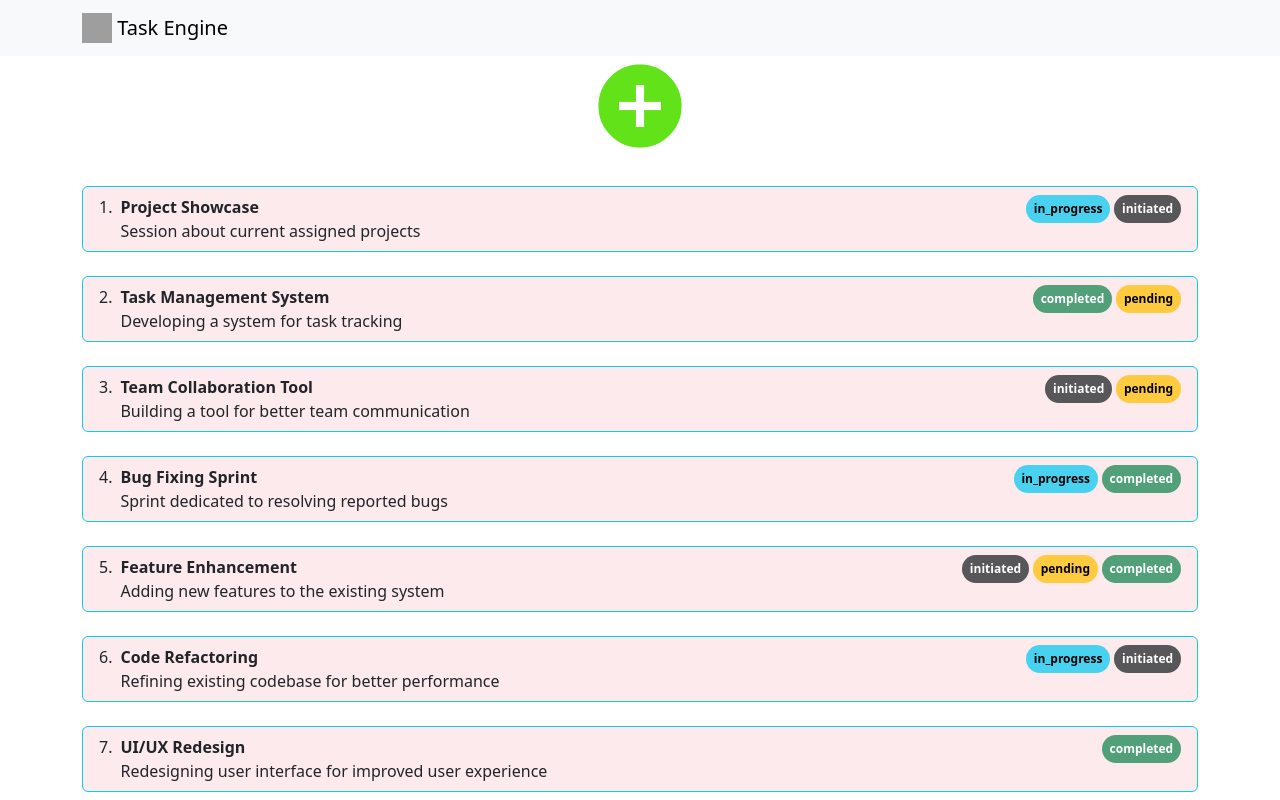
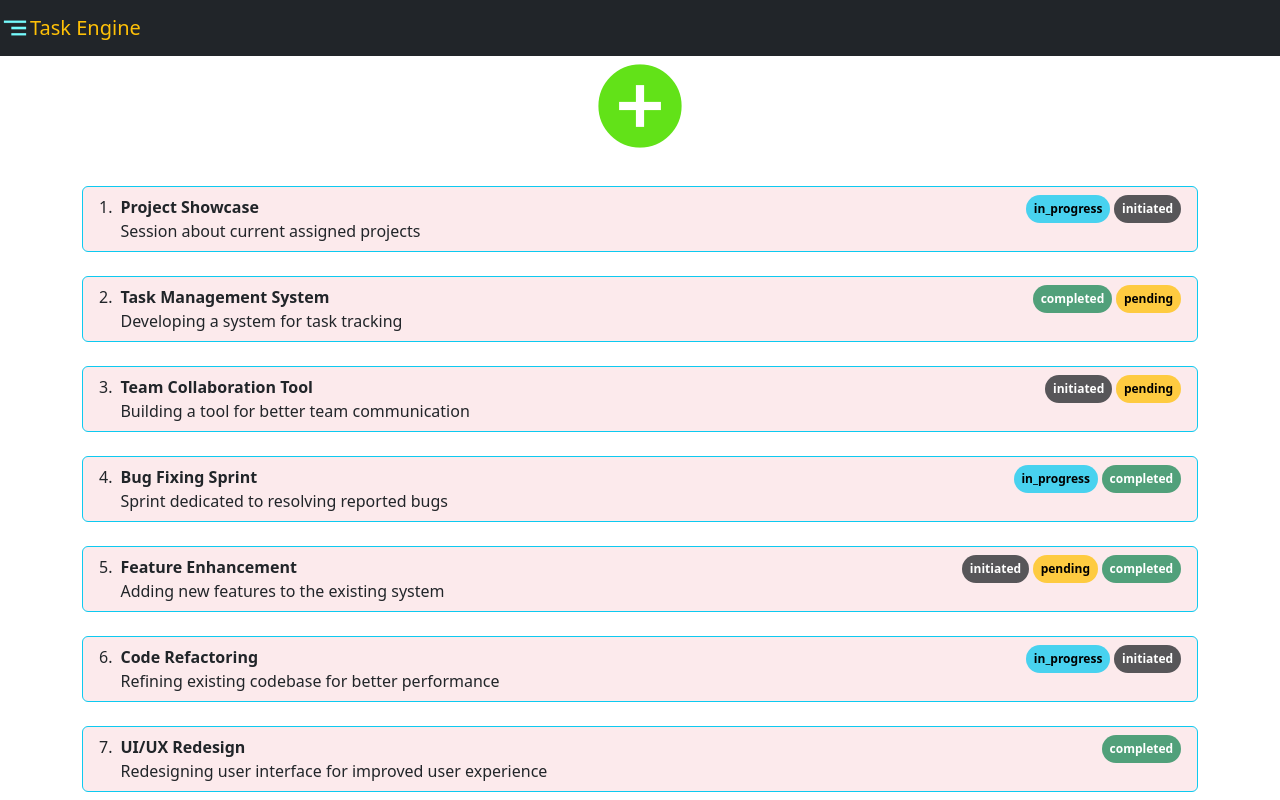
Before and after one commit to Rony-dot/task-engine, a React (Create React App) app: page / in a window 1280 px wide. Shown: the top 800 px of the page. Built offline with nearby package versions, Linux system fonts and the light colour scheme; grey boxes are pictures that could not be loaded.

Commit message:
segment logo, navbar-dark

```diff
--- a/src/components/Navbar.js
+++ b/src/components/Navbar.js
@@ -4,19 +4,12 @@ import Navbar from 'react-bootstrap/Navbar';
 
 export const NavBar = () => {
   return (
-    <Navbar className="bg-body-tertiary">
-      <Container>
-        <Navbar.Brand href="#home">
-          <img
-            alt=""
-            src="./logo.svg"
-            width="30"
-            height="30"
-            className="d-inline-block align-top"
-          />{' '}
-          Task Engine
-        </Navbar.Brand>
-      </Container>
-    </Navbar>
+    <nav class="navbar navbar-light bg-dark">
+      <a class="navbar-brand text-warning" href="#">
+        <img src="./logo.png" width="30" height="30" class="d-inline-block align-top" alt="" />
+        Task Engine
+      </a>
+    </nav>
+
   );
 }
```
Also changed, not shown: public/logo.png (added), src/img/logo.png (added).
